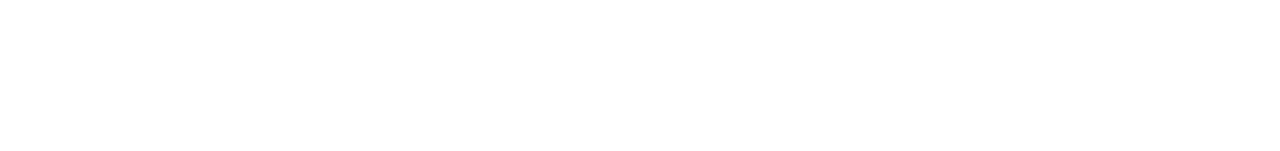
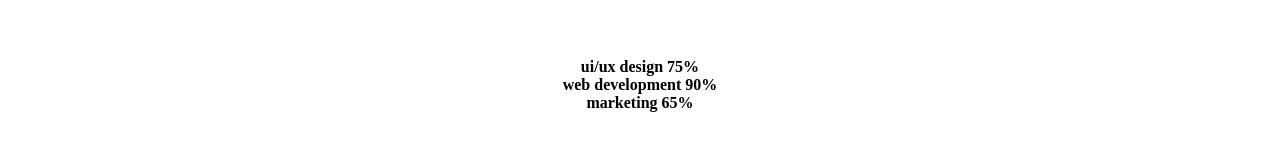
Before and after one commit to ydarbharas/vue-app, a Vue app: page / in a window 1280 px wide. Shown: the part 1056-1207 px from the top of the page. Before the commit the page ends 1122 px from the top, so only its background shows below. Built offline with nearby package versions, Linux system fonts and the light colour scheme.

Commit message:
Professional Skills Bars Draft
Professional skills banner draft - standard HTML, standard CSS

```diff
--- a/src/App.vue
+++ b/src/App.vue
@@ -2,16 +2,18 @@
     <div id="app">
         <HeaderBanner/>
         <AboutUs/>
+        <ProfessionalSkills/>
     </div>
 </template>
 
 <script>
 import HeaderBanner from './components/HeaderBanner.vue'
 import AboutUs from './components/AboutUs.vue'
+import ProfessionalSkills from './components/ProfessionalSkills.vue'
 
 export default {
     components: {
-        HeaderBanner, AboutUs
+        HeaderBanner, AboutUs, ProfessionalSkills
     }
 }
 
--- a/src/components/HeaderBanner.vue
+++ b/src/components/HeaderBanner.vue
@@ -25,5 +25,4 @@
     background-repeat: no-repeat;
     padding: 15px;
 }
-
 </style>
--- a/src/components/HeaderBannerNavigation.vue
+++ b/src/components/HeaderBannerNavigation.vue
@@ -55,6 +55,3 @@
     color: #10c9c3;
 }
 </style>
-
-// Sarahs-iMac:Documents sarahbrady$ cd vue-app
-// Sarahs-iMac:vue-app sarahbrady$ npm run serve
--- /dev/null
+++ b/src/components/ProfessionalSkills.vue
@@ -0,0 +1,48 @@
+<template>
+    <div class="skills">
+        <ProfessionalSkillsBars class="design" skillName="ui/ux design" skillPercentage="75%" />
+        <ProfessionalSkillsBars class="web-dev" skillName="web development" skillPercentage="90%" />
+        <ProfessionalSkillsBars class="marketing" skillName="marketing" skillPercentage="65%" />
+    </div>
+</template>
+
+<script>
+import ProfessionalSkillsBars from './ProfessionalSkillsBars.vue'
+
+export default {
+    components: {
+        ProfessionalSkillsBars
+    }
+}
+
+</script>
+
+<style>
+    .skills {
+    background-size: contain;
+    background-repeat: no-repeat;
+    background-position: right;
+    height: 640px;
+    background-image: url(../assets/skills-background-image.jpg);
+    background-color: #f3f6fb;
+}
+
+    #progress-bar-back {
+    background-color: #d8d8d8;
+    height: 5px;
+    margin-bottom: 30px;
+    margin-top: 15px
+}
+
+#progress-bar-front {
+    background-color: #10c9c3;
+    height: 5px;
+}
+
+#progress-bar-back.design {
+  width: 75%;
+}
+
+#progressbar-back.web-dev {
+  width: 90%;
+}
--- /dev/null
+++ b/src/components/ProfessionalSkillsBars.vue
@@ -0,0 +1,49 @@
+<template>
+    <div>
+        <p class="skill-name">{{ skillName }} {{ skillPercentage }}</p>
+        <div id="progress-bar-back">
+            <div class="progress-bar-front"></div>
+        </div>
+    </div>
+</template>
+
+<script>
+export default {
+    props: ["skillName", "skillPercentage"]
+}
+</script>
+
+<style>
+.skill-name {
+    font-weight: bold;
+    display: inline;
+    padding-bottom: 50px;
+}
+
+
+
+
+#progress-bar-front {
+    background-color: #10c9c3;
+    height: 5px;
+}
+
+#progress-bar-back .design {
+  width: 75%;
+}
+
+#progressbar-back .web-dev {
+  width: 90%;
+}
+
+#progressbar-back .marketing {
+  width: 65%;
+}
+
+.skills-info {
+    width: 50%;
+    padding: 170px 50px;
+    text-align: left;
+}
+
+</style>
```
